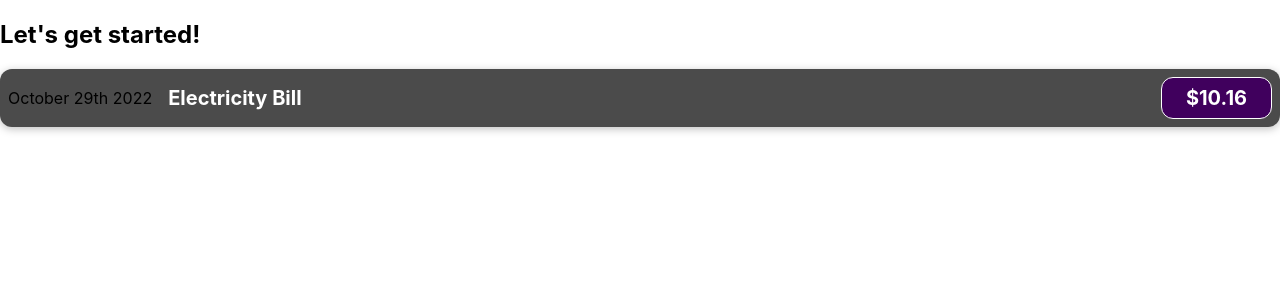
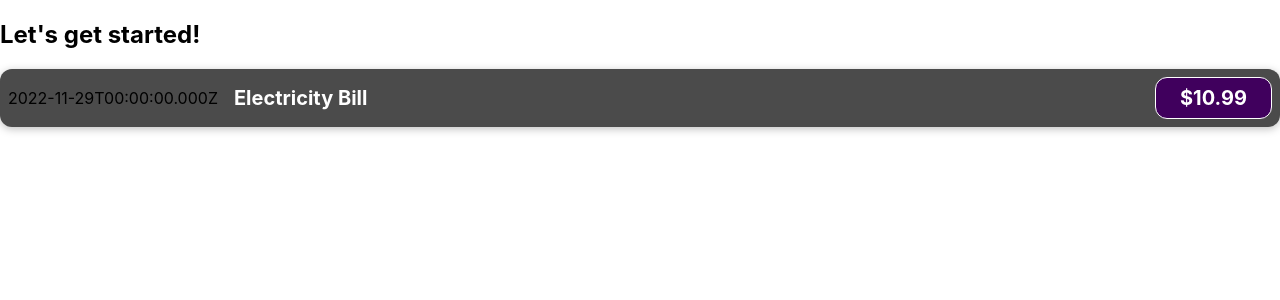
Before and after one commit to pasanyasaras/react-complete-guide, a React (Create React App) app: page / in a window 1280 px wide. Shown: the top 300 px of the page. Built offline with nearby package versions, Linux system fonts and the light colour scheme.

Commit message:
Outputting Dynamic Data & Working with Expressions in JSX

```diff
--- a/src/components/ExpenseItem.js
+++ b/src/components/ExpenseItem.js
@@ -1,13 +1,17 @@
 import './ExpenseItem.css';
 
 function ExpenseItem(){
+    const expenseDate = new Date(2022, 10,29);
+    const expenseTitle = 'Electricity Bill';
+    const expenseAmount = 10.99;
+
     return(
         <div className="expense-item">
-            <div>October 29th 2022</div>
+            <div>{expenseDate.toISOString()}</div>
             <div className="expense-item__description">
-                <h2>Electricity Bill</h2>
+                <h2>{expenseTitle}</h2>
             </div>
-            <div className="expense-item__price">$10.16</div>
+            <div className="expense-item__price">${expenseAmount}</div>
         </div>);
 }
 
```
